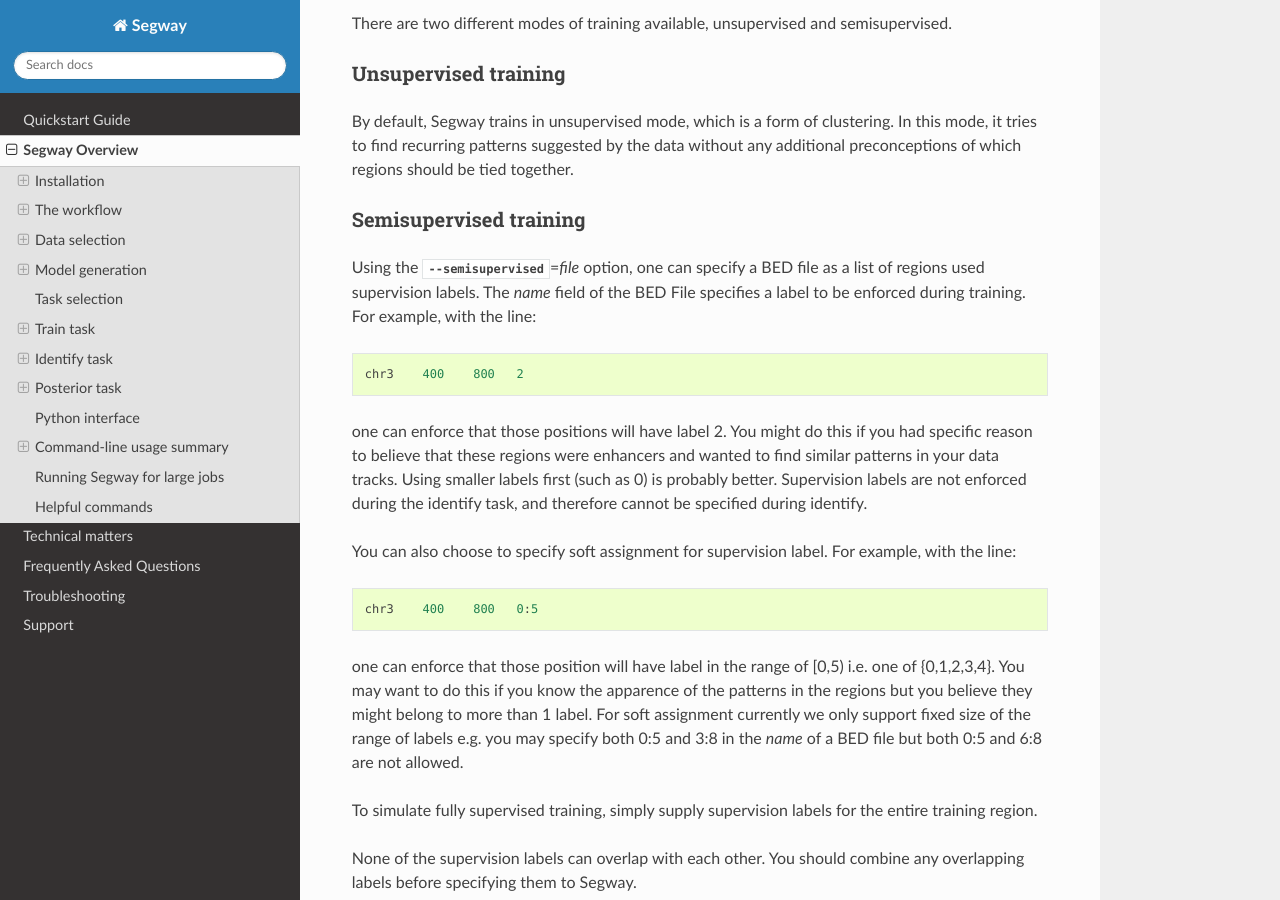
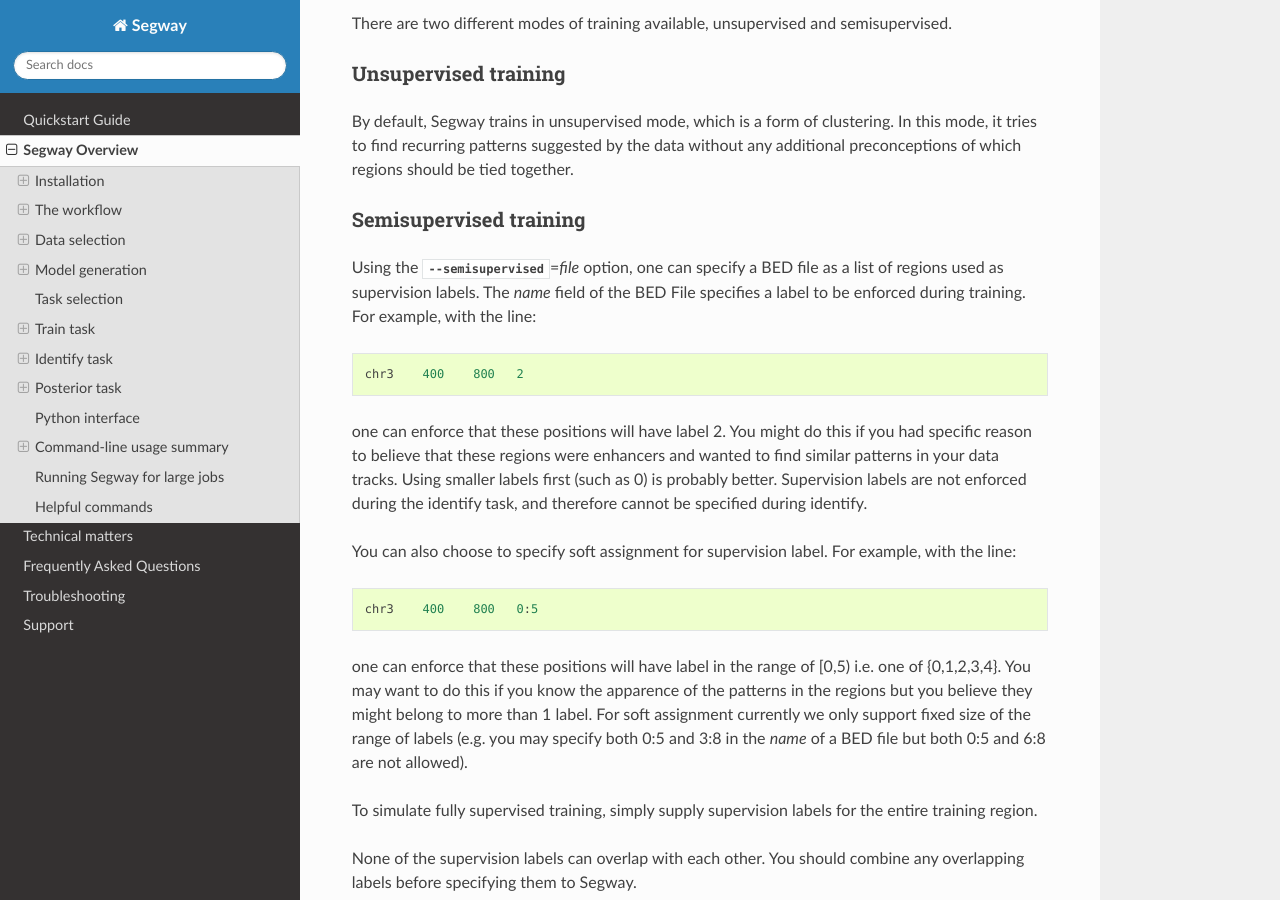
Before and after one commit to hoffmangroup/segway, a Sphinx documentation site: the page built from doc/segway.rst, in a window 1280 px wide and 900 px high, scrolled down 7921 px. Built offline with Sphinx 7.4.7 and the Read the Docs theme 2.0.0, drawn with Linux system fonts in a browser that asks for light colours; formulas are drawn with MathJax 3.

Commit message:
Modified Languages based on Request on Bitbucket

```diff
--- a/doc/segway.rst
+++ b/doc/segway.rst
@@ -439,13 +439,13 @@ regions should be tied together.
 Semisupervised training
 -----------------------
 Using the :option:`--semisupervised`\=\ *file* option, one can specify
-a BED file as a list of regions used supervision labels. The *name*
+a BED file as a list of regions used as supervision labels. The *name*
 field of the BED File specifies a label to be enforced during
 training. For example, with the line::
 
     chr3    400    800   2
 
-one can enforce that those positions will have label 2. You might do
+one can enforce that these positions will have label 2. You might do
 this if you had specific reason to believe that these regions were
 enhancers and wanted to find similar patterns in your data tracks.
 Using smaller labels first (such as 0) is probably better. Supervision
@@ -457,12 +457,12 @@ For example, with the line::
 
     chr3    400    800   0:5
 
-one can enforce that those position will have label in the range of
+one can enforce that these positions will have label in the range of
 [0,5) i.e. one of {0,1,2,3,4}. You may want to do this if you know the
 apparence of the patterns in the regions but you believe they might
 belong to more than 1 label. For soft assignment currently we only support
-fixed size of the range of labels e.g. you may specify both 0:5 and
-3:8 in the *name* of a BED file but both 0:5 and 6:8 are not allowed.
+fixed size of the range of labels (e.g. you may specify both 0:5 and
+3:8 in the *name* of a BED file but both 0:5 and 6:8 are not allowed).
 
 To simulate fully supervised training, simply supply supervision
 labels for the entire training region.
```
Also changed, not shown: 1 other file.
